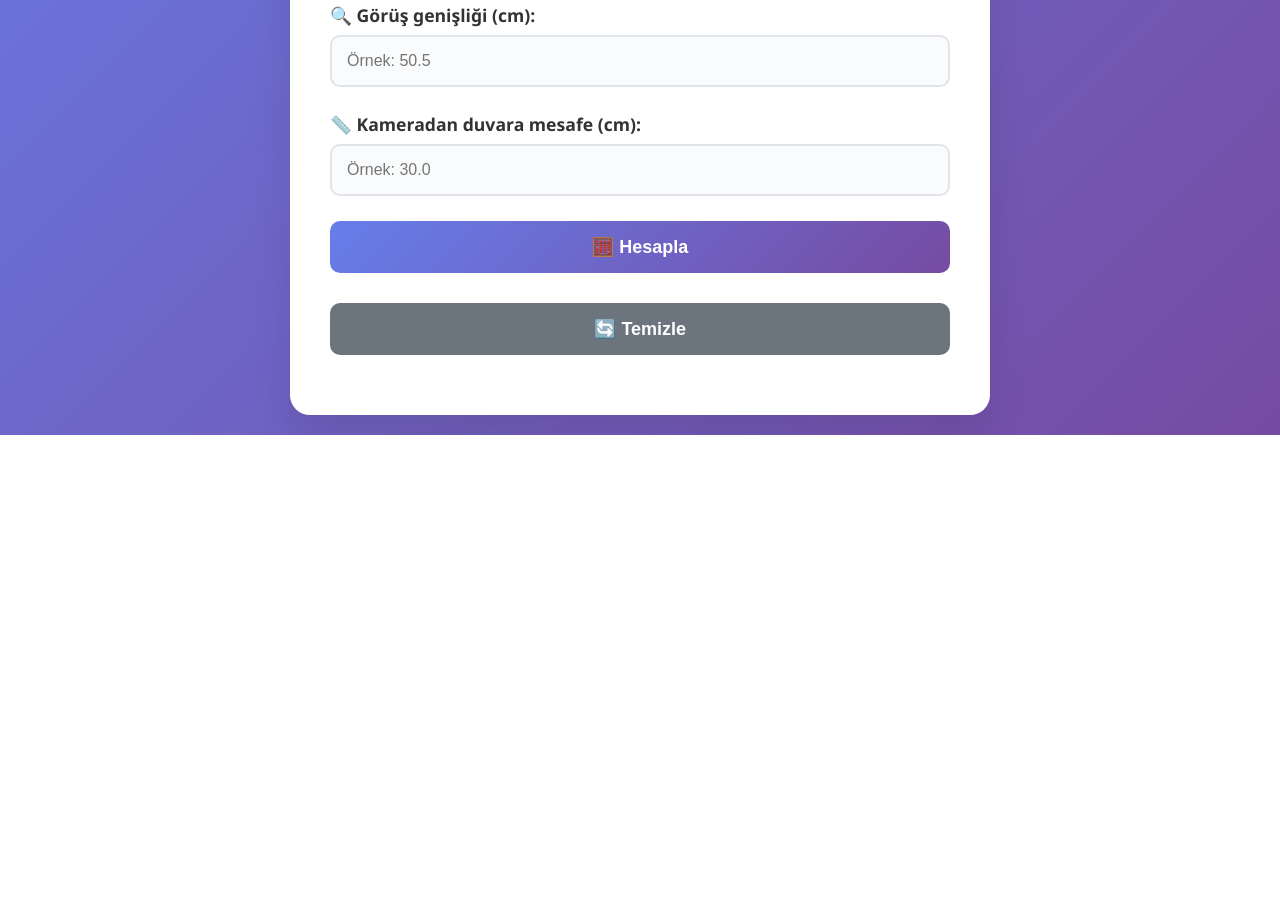
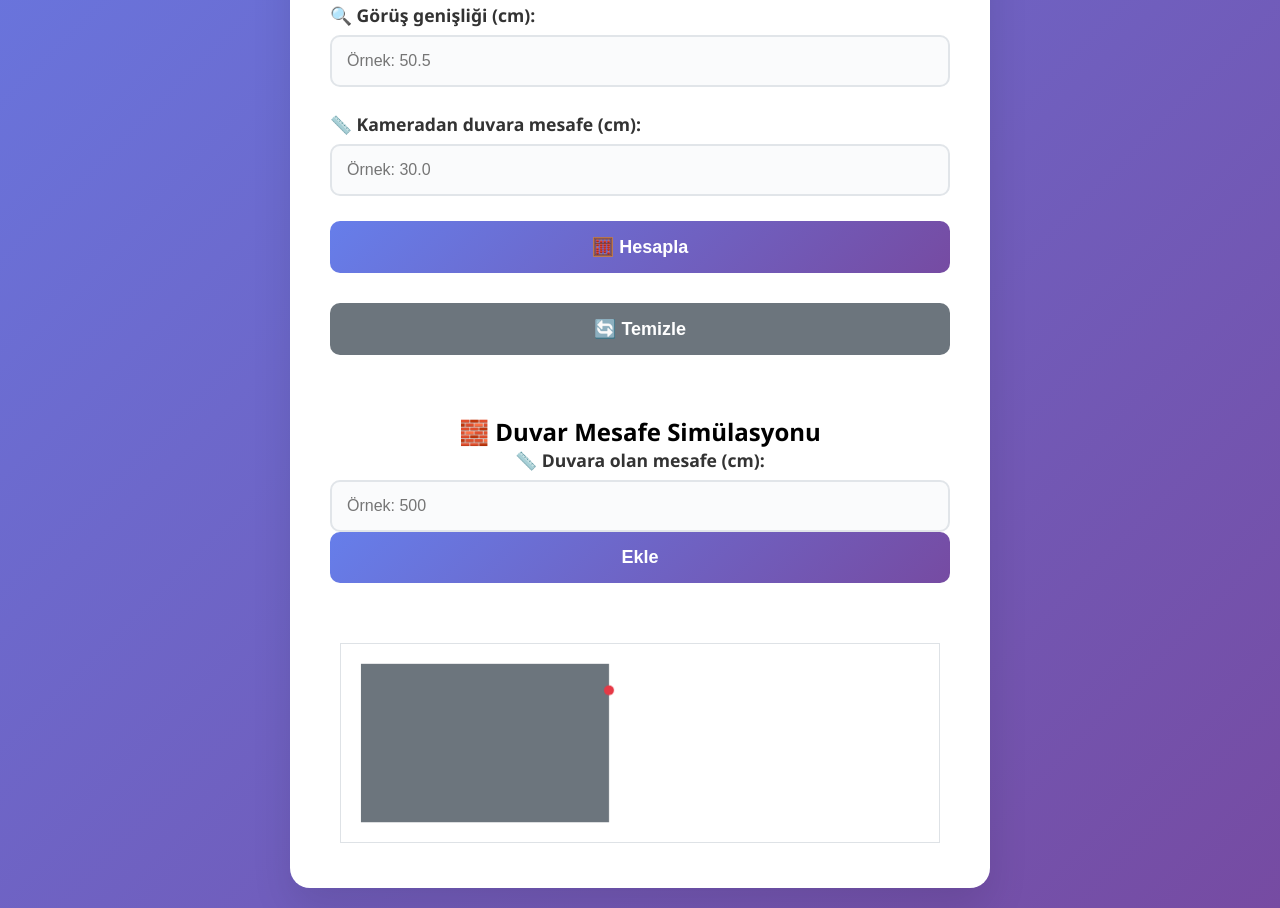
Before and after one commit to flavves/kamera-gorus-acisi, a plain HTML site: page index.html in a window 1280 px wide. Shown: the part 550-1458 px from the top of the page. Before the commit the page ends 985 px from the top, so only its background shows below. Drawn offline with nearby package versions, Linux system fonts and the light colour scheme.

Commit message:
Add wall distance simulation

```diff
--- a/index.html
+++ b/index.html
@@ -287,6 +287,19 @@
             margin-top: 5px;
         }
 
+        .simulation {
+            margin-top: 40px;
+            text-align: center;
+        }
+
+        #simulationCanvas {
+            border: 1px solid #dee2e6;
+            width: 100%;
+            max-width: 600px;
+            height: 200px;
+            margin-top: 15px;
+        }
+
         @media (max-width: 480px) {
             .container {
                 padding: 20px;
@@ -408,6 +421,16 @@
                 <h4>🧪 Adım Adım Hesaplama</h4>
                 <div id="formulaContent"></div>
             </div>
+        </div>
+
+        <div class="simulation">
+            <h2>🧱 Duvar Mesafe Simülasyonu</h2>
+            <div class="input-group">
+                <label for="distanceInput">📏 Duvara olan mesafe (cm):</label>
+                <input type="number" id="distanceInput" step="0.1" placeholder="Örnek: 500">
+                <button type="button" class="btn" onclick="addMeasurement()">Ekle</button>
+            </div>
+            <canvas id="simulationCanvas" width="600" height="200"></canvas>
         </div>
     </div>
 
@@ -617,6 +640,67 @@
             const formulaBox = document.getElementById('formulaSteps');
             if (formulaBox) formulaBox.style.display = 'none';
         }
+
+        // ---- Duvar Mesafe Simülasyonu ----
+        const measurements = [];
+        const vehicleHeight = 180; // cm
+        const cameraHeight = 150;  // yaklaşık kamera yüksekliği (cm)
+
+        function addMeasurement() {
+            const input = document.getElementById('distanceInput');
+            const dist = parseFloat(input.value);
+            if (isNaN(dist) || dist <= 0) return;
+            measurements.push(dist);
+            input.value = '';
+            drawSimulation();
+        }
+
+        function drawSimulation() {
+            const canvas = document.getElementById('simulationCanvas');
+            if (!canvas) return;
+            const ctx = canvas.getContext('2d');
+            const width = canvas.width;
+            const height = canvas.height;
+            ctx.clearRect(0, 0, width, height);
+
+            const margin = 20;
+            const vehicleWidth = 400; // cm
+            const maxDist = Math.max(...measurements, 500);
+            const scaleX = (width - 2 * margin) / (vehicleWidth + maxDist);
+            const scaleY = (height - 2 * margin) / vehicleHeight;
+
+            const vehiclePxWidth = vehicleWidth * scaleX;
+            const vehiclePxHeight = vehicleHeight * scaleY;
+
+            // Araç çizimi
+            ctx.fillStyle = '#6c757d';
+            ctx.fillRect(margin, height - vehiclePxHeight - margin, vehiclePxWidth, vehiclePxHeight);
+
+            // Kamera konumu
+            const camX = margin + vehiclePxWidth;
+            const camY = height - margin - cameraHeight * scaleY;
+            ctx.fillStyle = '#e63946';
+            ctx.beginPath();
+            ctx.arc(camX, camY, 5, 0, Math.PI * 2);
+            ctx.fill();
+
+            // Ölçümler
+            ctx.strokeStyle = '#343a40';
+            ctx.fillStyle = '#1d3557';
+            measurements.forEach(d => {
+                const x = camX + d * scaleX;
+                ctx.beginPath();
+                ctx.moveTo(x, margin);
+                ctx.lineTo(x, height - margin);
+                ctx.stroke();
+
+                ctx.beginPath();
+                ctx.arc(x, camY, 4, 0, Math.PI * 2);
+                ctx.fill();
+            });
+        }
+
+        drawSimulation();
     </script>
 </body>
 </html>
```
